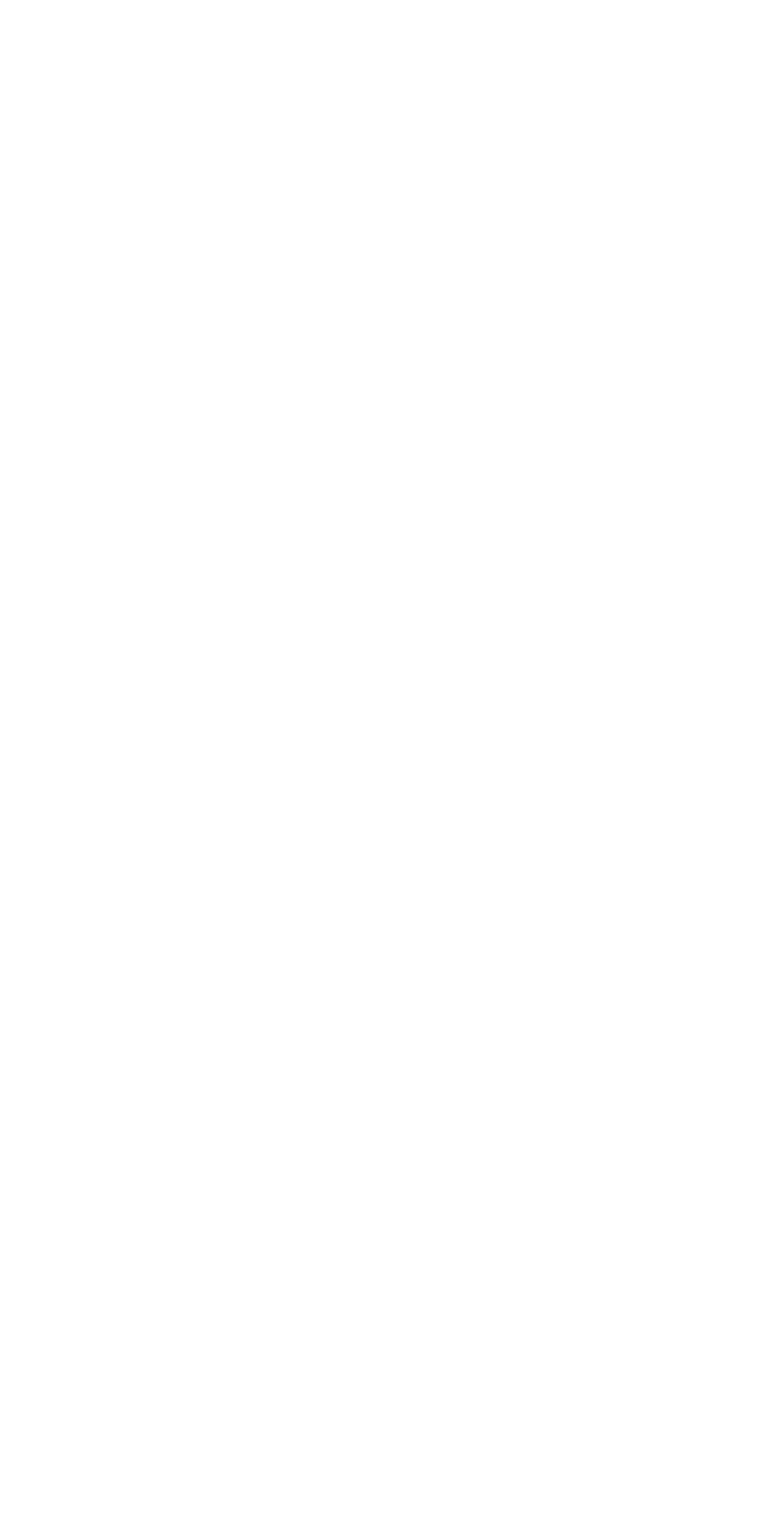
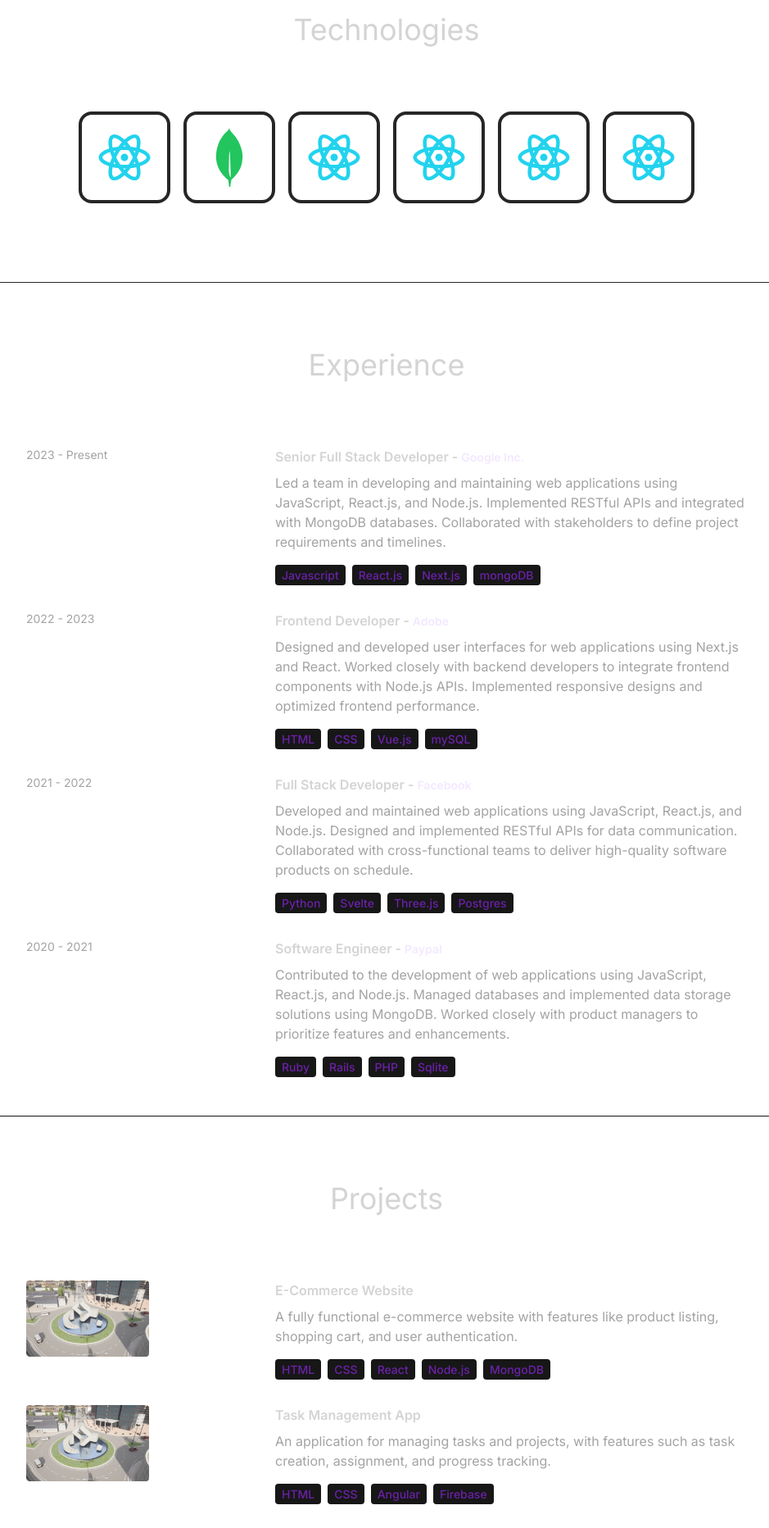
Before and after one commit to Aim-ez/portfolio, a React (Create React App) app in the folder myportfolio/: page / in a window 1280 px wide. Shown: the part 1360-3224 px from the top of the page at 82% size, without its empty margins (168-1107 px from the left). Before the commit the page ends 1296 px from the top, so only its background shows below. Built offline with nearby package versions, Linux system fonts and the light colour scheme.

Commit message:
Create boilerplate for technologies, experience, and projects sections

```diff
--- a/myportfolio/src/App.jsx
+++ b/myportfolio/src/App.jsx
@@ -2,6 +2,9 @@
 import NavBar from './components/NavBar'
 import Hero from './components/Hero'
 import AboutMe from './components/AboutMe'
+import Technologies from './components/Technologies'
+import Experience from './components/Experience'
+import Projects from './components/Projects'
 
 //https://www.youtube.com/watch?v=_63mEm3AMSY
 
@@ -16,6 +19,9 @@
         <NavBar />
         <Hero />
         <AboutMe />
+        <Technologies />
+        <Experience />
+        <Projects />
       </div>
 
 
--- /dev/null
+++ b/myportfolio/src/components/Experience.jsx
@@ -0,0 +1,33 @@
+import { EXPERIENCES } from "../constants"
+
+const Experience = () => {
+  return (
+    <div className="border-b border-neutral-900 pb-4">
+        <h1 className="my-20 text-center text-4xl">Experience</h1>
+        <div>
+            {EXPERIENCES.map((experience, index) => (
+                <div
+                    key={index}
+                    className="mb-8 flex flex-wrap lg:justify-center"
+                >
+                    <div className="w-full lg:w-1/4">
+                        <p className="mb-2 text-sm text-neutral-400">{experience.year}</p>
+                    </div>
+                    <div className="w-full max-w-xl lg:w-3/4">
+                        <h6 className="mb-2 font-semibold ">
+                            {experience.role} -{" "}
+                            <span className="text-sm text-purple-100">{experience.company}</span>
+                        </h6>
+                        <p className="mb-4 text-neutral-400">{experience.description}</p>
+                        {experience.technologies.map((tech, index) => (
+                            <span key={index} className="mr-2 mt-4 rounded bg-neutral-900 px-2 py-1 text-sm font-medium text-purple-800">{tech}</span>
+                        ))}
+                    </div>
+                </div>
+            ))}
+        </div>
+    </div>
+  )
+}
+
+export default Experience
--- /dev/null
+++ b/myportfolio/src/components/Projects.jsx
@@ -0,0 +1,34 @@
+import { PROJECTS } from "../constants"
+
+const Projects = () => {
+  return (
+    <div className='border-b border-neutral-900 pb-4'>
+        <h1 className="my-20 text-center text-4xl">Projects</h1>
+        <div>{PROJECTS.map((project, index) => (
+            <div key={index} className="mb-8 flex flex-wrap lg:justify-center">
+                <div className="w-full lg:w-1/4">
+                    <img
+                        src={project.image}
+                        width={150}
+                        height={150}
+                        alt={project.title}
+                        className="mb-6 rounded"
+                    />
+                </div>
+                <div className="w-full max-w-xl lg:w-3/4">
+                    <h6 className="mb-2 font-semibold">{project.title}</h6>
+                    <p className="mb-4 text-neutral-400">{project.description}</p>
+                    {project.technologies.map((tech, index) => (
+                        <span key={index} className="mr-2 mt-4 rounded bg-neutral-900 px-2 py-1 text-sm font-medium text-purple-800">
+                            {tech}
+                        </span>
+                    ))}
+                </div>
+            </div>
+        ))}
+        </div>
+    </div>
+  )
+}
+
+export default Projects
--- /dev/null
+++ b/myportfolio/src/components/Technologies.jsx
@@ -0,0 +1,32 @@
+import { RiReactjsLine } from "react-icons/ri"
+import { SiMongodb } from "react-icons/si"
+
+const Technologies = () => {
+  return (
+    <div className="border-b border-neutral-800 pb-24">
+        <h1 className="my-20 text-center text-4xl">Technologies</h1>
+        <div className="flex flex-wrap items-center justify-center gap-4">
+            <div className="rounded-2xl border-4 border-neutral-800 p-4">
+                    <RiReactjsLine className="text-7xl text-cyan-400" />
+            </div>
+            <div className="rounded-2xl border-4 border-neutral-800 p-4">
+                    <SiMongodb className="text-7xl text-green-500" />
+            </div>
+            <div className="rounded-2xl border-4 border-neutral-800 p-4">
+                    <RiReactjsLine className="text-7xl text-cyan-400" />
+            </div>
+            <div className="rounded-2xl border-4 border-neutral-800 p-4">
+                    <RiReactjsLine className="text-7xl text-cyan-400" />
+            </div>
+            <div className="rounded-2xl border-4 border-neutral-800 p-4">
+                    <RiReactjsLine className="text-7xl text-cyan-400" />
+            </div>
+            <div className="rounded-2xl border-4 border-neutral-800 p-4">
+                    <RiReactjsLine className="text-7xl text-cyan-400" />
+            </div>
+        </div>
+    </div>
+  )
+}
+
+export default Technologies
```
Also changed, not shown: 1 other file (tests, documents, lock files or other folders).
